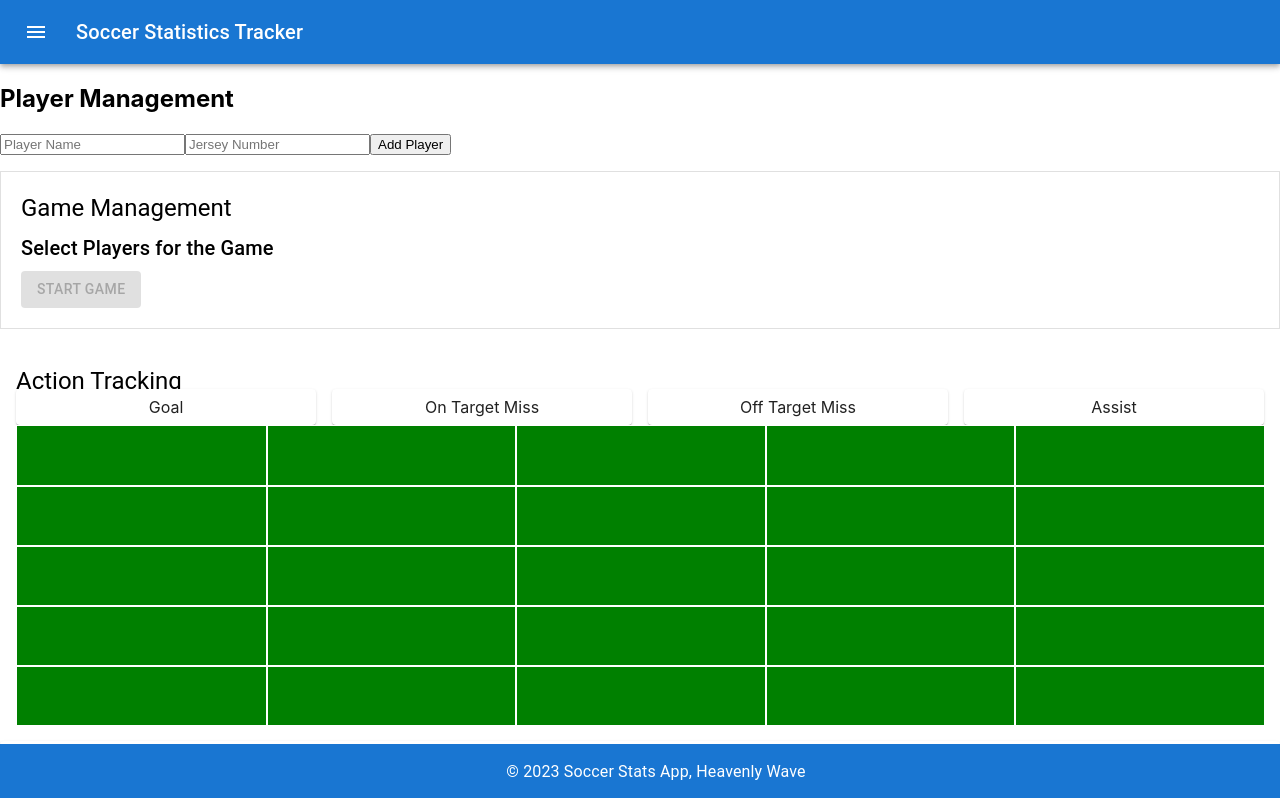
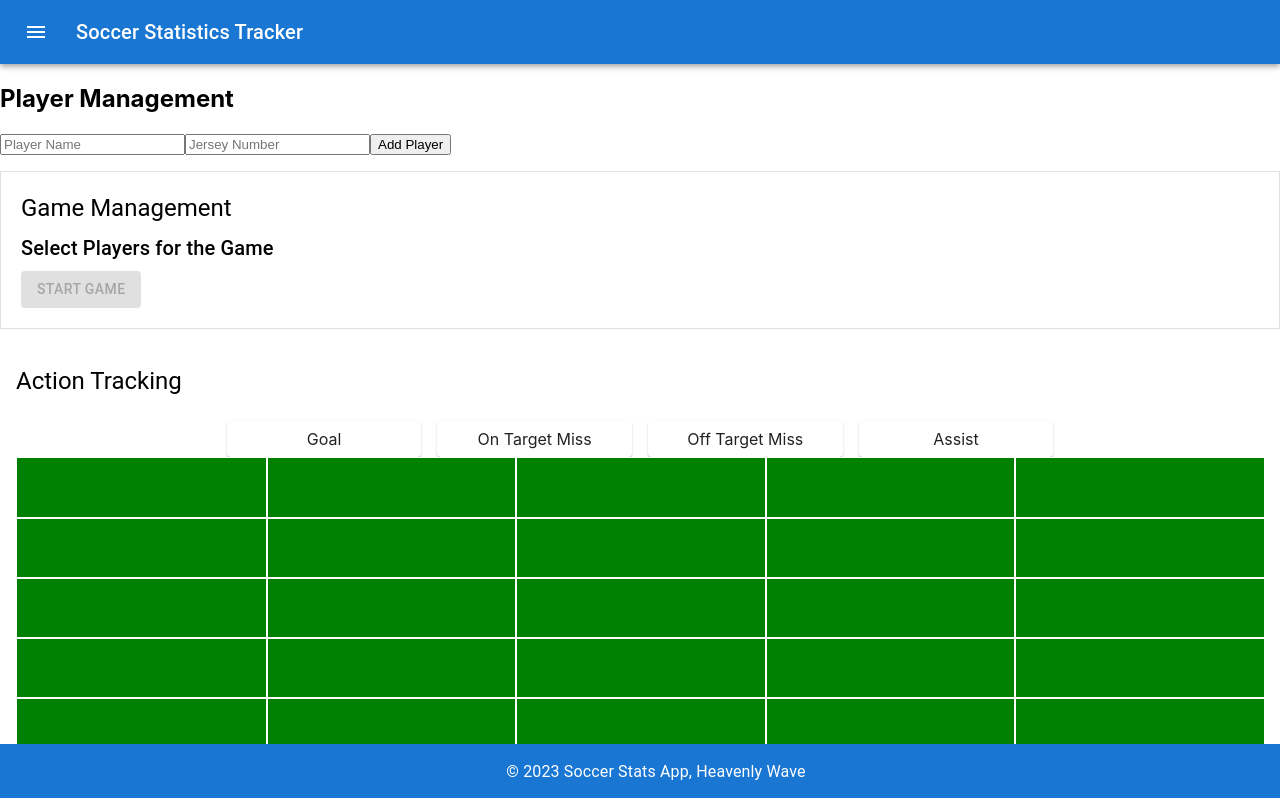
Before and after one commit to indohippi/new-soccer-stats, a React (Create React App) app: page / in a window 1280 px wide. Shown: the top 798 px of the page. Built offline with nearby package versions, Linux system fonts and the light colour scheme.

Commit message:
placeholder

```diff
--- a/src/components/ActionTracking.js
+++ b/src/components/ActionTracking.js
@@ -1,4 +1,4 @@
-import React, { useState } from 'react';
+import React, { useState, useEffect } from 'react';
 import { DndProvider, useDrag, useDrop } from 'react-dnd';
 import { HTML5Backend } from 'react-dnd-html5-backend';
 import { Grid, Paper, Typography, Box } from '@mui/material';
@@ -103,16 +103,20 @@ const FieldGrid = ({ onDropAction }) => {
 };
 
 const ActionTracking = ({ players = [], handleActionDrop }) => {
-  const [selectedPlayerId, setSelectedPlayerId] = useState(null);
-  const [selectedAction, setSelectedAction] = useState(null);
+  const [selectedPlayerId, setSelectedPlayerId] = useState(localStorage.getItem('selectedPlayerId') || null);
+
+  useEffect(() => {
+    // This will log every time selectedPlayerId changes
+    console.log(`Selected Player ID: ${selectedPlayerId}`);
+  }, [selectedPlayerId]);
 
   const selectPlayer = (playerId) => {
-    console.log(`Selecting player with ID: ${playerId}`);
     setSelectedPlayerId(playerId);
+    localStorage.setItem('selectedPlayerId', playerId);
   };
 
   const handleSelectAction = (actionType) => {
-    setSelectedAction(actionType);
+    // Action selection logic (if any) goes here
   };
 
   const handleDropAction = (actionType, x, y) => {
@@ -122,17 +126,9 @@ const ActionTracking = ({ players = [], handleActionDrop }) => {
         type: actionType,
         location: { x, y },
       };
-
-      console.log('Dropped action:', newAction);
-      // Call the handleActionDrop function passed from the parent component
-      // with the new action
       handleActionDrop(newAction);
-
-      // Reset the selected player and action
-      setSelectedPlayerId(null);
-      setSelectedAction(null);
     } else {
-        console.log('No player selected')
+      console.error('No player selected');
     }
   };
 
@@ -148,17 +144,26 @@ const ActionTracking = ({ players = [], handleActionDrop }) => {
               <PlayerThumbnail
                 player={player}
                 selectPlayer={selectPlayer}
-                isSelected={selectedPlayerId === player.id}
+                isSelected={player.id === selectedPlayerId}
               />
             </Grid>
           ))}
         </Grid>
-        <Grid container spacing={2} justifyContent="center">
-          {['Goal', 'On Target Miss', 'Off Target Miss', 'Assist'].map((actionType) => (
-            <Grid item key={actionType} xs={3}>
-              <ActionButton actionType={actionType} handleSelectAction={handleSelectAction} />
-            </Grid>
-          ))}
+        <Grid container spacing={2} justifyContent="center" sx={{ mt: 2 }}>
+          {/* Define your action types here */}
+          <Grid item xs={2}>
+            <ActionButton actionType="Goal" handleSelectAction={handleSelectAction} />
+          </Grid>
+          <Grid item xs={2}>
+            <ActionButton actionType="On Target Miss" handleSelectAction={handleSelectAction} />
+          </Grid>
+          <Grid item xs={2}>
+            <ActionButton actionType="Off Target Miss" handleSelectAction={handleSelectAction} />
+          </Grid>
+          <Grid item xs={2}>
+            <ActionButton actionType="Assist" handleSelectAction={handleSelectAction} />
+          </Grid>
+          {/* ... other action buttons */}
         </Grid>
         <FieldGrid onDropAction={handleDropAction} />
       </Box>
```
